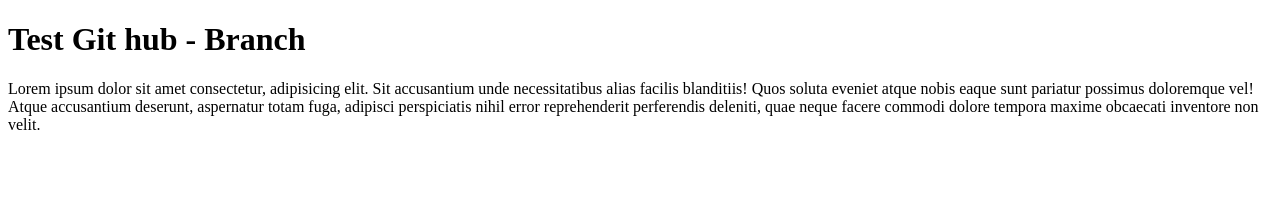
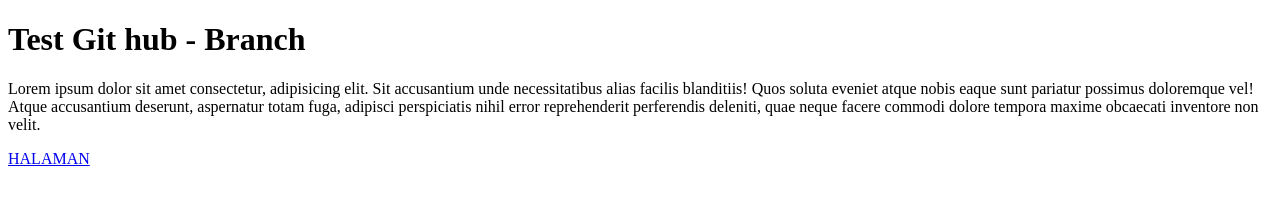
Before and after one commit to rio-damanik/tugas_branch, a plain HTML site: page index.html in a window 1280 px wide. Drawn offline with Linux system fonts and the light colour scheme.

Commit message:
tambah link

```diff
--- a/index.html
+++ b/index.html
@@ -15,5 +15,7 @@
       reprehenderit perferendis deleniti, quae neque facere commodi dolore
       tempora maxime obcaecati inventore non velit.
     </p>
+
+    <a href="halaman.html">HALAMAN</a>
   </body>
 </html>
```
